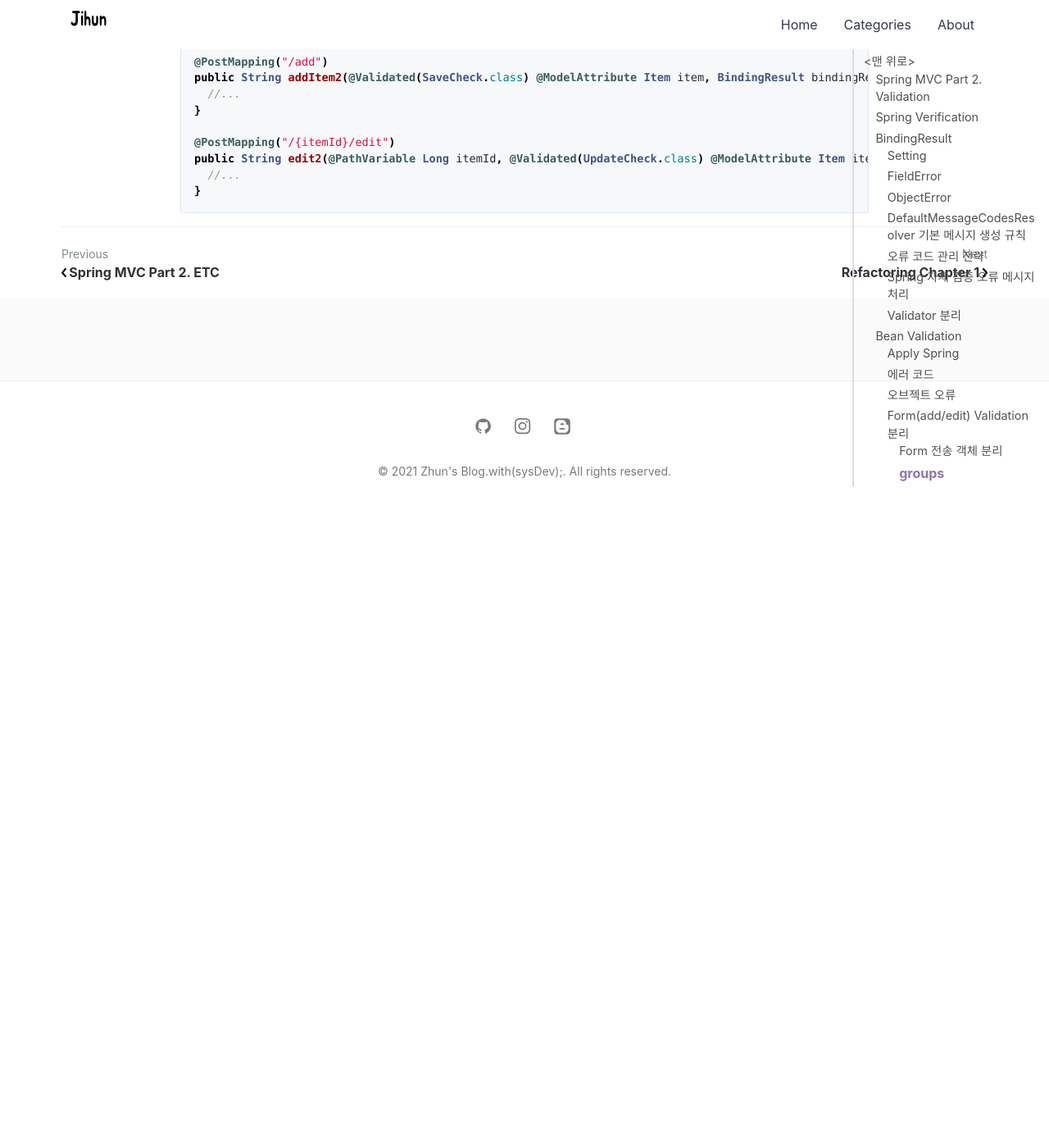
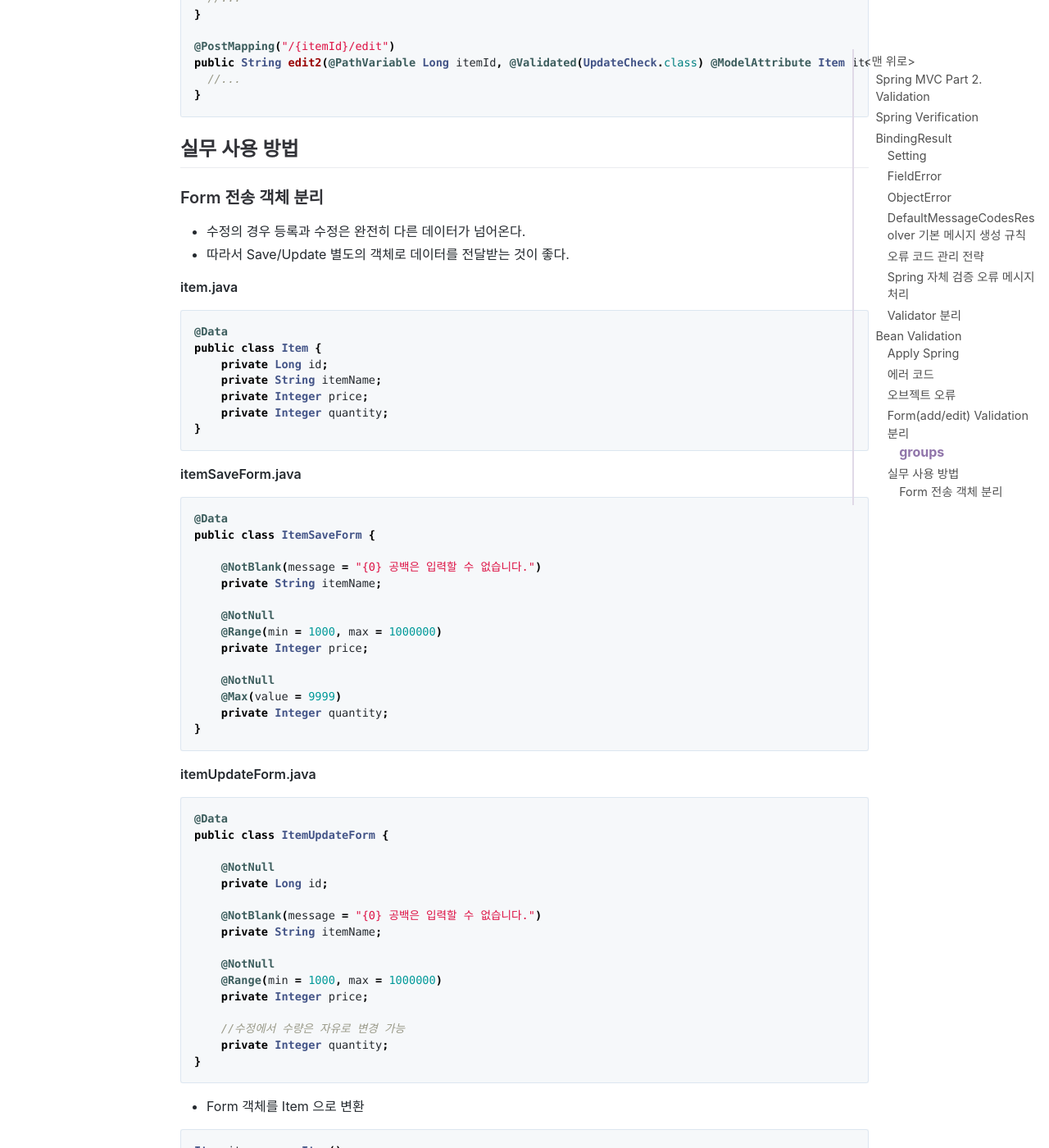
Before and after one commit to jihunparkme/jihunparkme.github.io, a Jekyll site: the page built from _posts/2021-10-12-Spring-MVC-Part2-Validation.md, in a window 1280 px wide and 1400 px high, scrolled down 9561 px. Shown: the whole window at 82% size. Built offline with Jekyll 4.4.1, drawn with Linux system fonts in a browser that asks for light colours; comment, search, counter and statistics services are not loaded; before the commit the page ends 10191 px from its top, so only the background shows below that; some of the changed text lies outside the part shown.

Commit message:
[검증2 - Bean Validation] Form 전송 객체 분리 - 개발

````diff
--- a/_posts/2021-10-12-Spring-MVC-Part2-Validation.md
+++ b/_posts/2021-10-12-Spring-MVC-Part2-Validation.md
@@ -447,3 +442,75 @@ public String edit2(@PathVariable Long itemId, @Validated(UpdateCheck.class) @Mo
   //...
 }
 ```
+
+## 실무 사용 방법
+
+### Form 전송 객체 분리
+
+- 수정의 경우 등록과 수정은 완전히 다른 데이터가 넘어온다.
+- 따라서 Save/Update 별도의 객체로 데이터를 전달받는 것이 좋다.
+
+**item.java**
+
+```java
+@Data
+public class Item {
+    private Long id;
+    private String itemName;
+    private Integer price;
+    private Integer quantity;
+}
+```
+
+**itemSaveForm.java**
+
+```java
+@Data
+public class ItemSaveForm {
+
+    @NotBlank(message = "{0} 공백은 입력할 수 없습니다.")
+    private String itemName;
+
+    @NotNull
+    @Range(min = 1000, max = 1000000)
+    private Integer price;
+
+    @NotNull
+    @Max(value = 9999)
+    private Integer quantity;
+}
+```
+
+**itemUpdateForm.java**
+
+```java
+@Data
+public class ItemUpdateForm {
+
+    @NotNull
+    private Long id;
+
+    @NotBlank(message = "{0} 공백은 입력할 수 없습니다.")
+    private String itemName;
+
+    @NotNull
+    @Range(min = 1000, max = 1000000)
+    private Integer price;
+
+    //수정에서 수량은 자유로 변경 가능
+    private Integer quantity;
+}
+```
+
+- Form 객체를 Item 으로 변환
+
+```java
+Item item = new Item();
+item.setItemName(form.getItemName());
+item.setPrice(form.getPrice());
+item.setQuantity(form.getQuantity());
+
+Item savedItem = itemRepository.save(item);
+```
+
+[Validation Annotation Docs](https://docs.jboss.org/hibernate/validator/6.2/reference/en-US/html_single/#validator-defineconstraints-spec)
````
Also changed, not shown: other parts of _posts/2021-10-12-Spring-MVC-Part2-Validation.md (+0 -5 lines).
